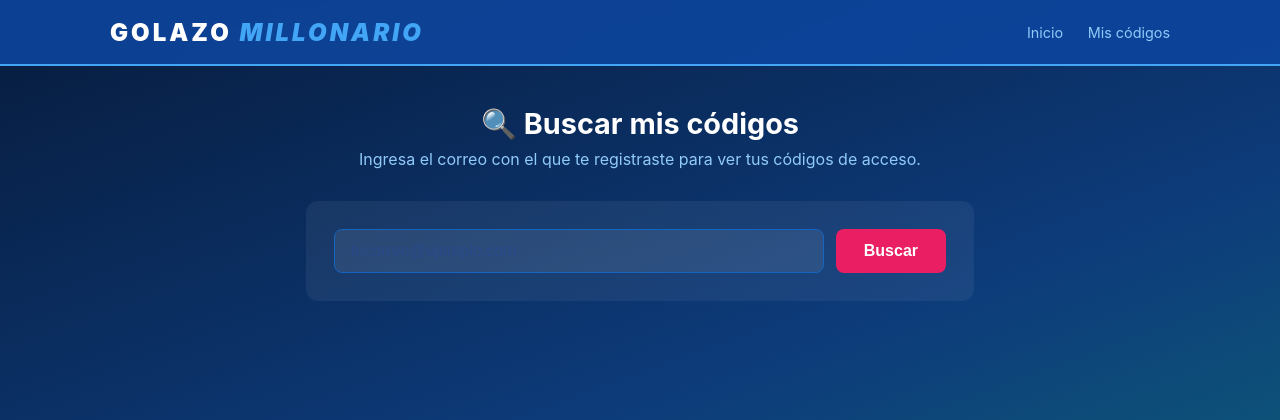
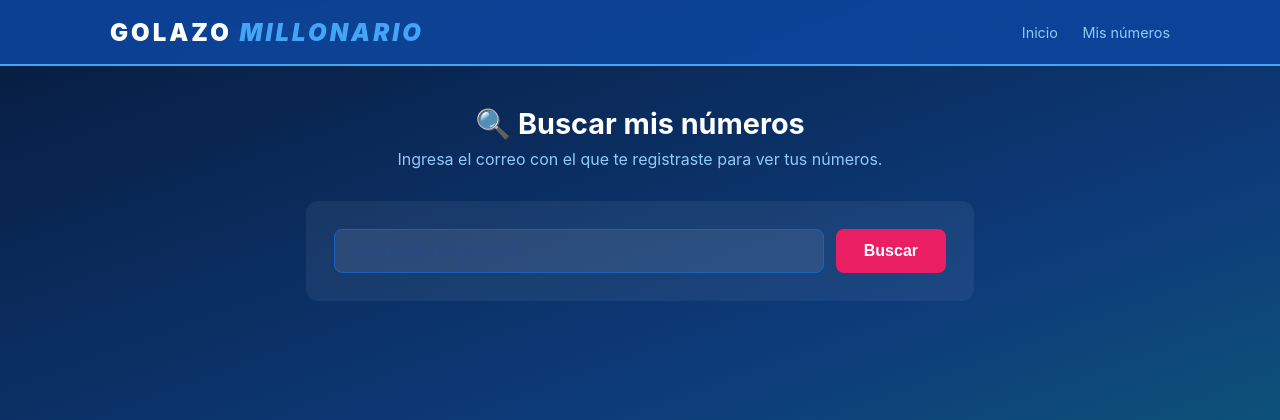
Before and after one commit to Samuek9/golazo-millonario, a Flask app: page /buscar in a window 1280 px wide. Shown: the top 420 px of the page. Run offline with Flask 3, Linux system fonts and the light colour scheme; some libraries are stand-ins or nearby versions.

Commit message:
Rename raffle "codigo" to "numero" throughout, keep "codigo" only for Nequi advisor code
The word "codigo" now unambiguously refers to the Nequi advisor code
(INCENTIVA03) shown prominently in that section. Raffle entries
(00-99 per color) are now called "numeros" everywhere: landing page,
checkout, mi-cuenta, buscar, terminos, privacidad, admin panel, the
digital pass image, and confirmation email text.

```diff
--- a/app.py
+++ b/app.py
@@ -53,12 +53,12 @@ SETTINGS_DEFAULTS = {
         "balones profesionales Golty — cada lotería tiene un solo premio, revisa abajo cuál le "
         "toca a tu color.\n\n"
         "El premio mayor es una PlayStation, que se juega por la Lotería de Medellín.\n\n"
-        "Cada código juega por las 2 últimas cifras del resultado de su lotería.\n\n"
+        "Cada número juega por las 2 últimas cifras del resultado de su lotería.\n\n"
         "Puedes verificar el resultado en cualquier punto autorizado o en la página oficial de "
         "cada lotería."
     ),
     "nequi_info": (
-        "Además de tus códigos de la rifa, para participar también debes afiliarte a Nequi "
+        "Además de tus números de la rifa, para participar también debes afiliarte a Nequi "
         "Negocios. Este paso no es opcional."
     ),
     "nequi_link": "https://www.nequi.com.co/negocios/app-negocios",
@@ -432,7 +432,7 @@ def generate_pass_image(buyer_name: str, codes: list, access_token: str) -> byte
 
     # Header
     draw.text((70, 40),  "GOLAZO MILLONARIO", fill="#FFFFFF", font=f_title)
-    draw.text((70, 122), "2026  ·  Códigos de Afiliación", fill="#90CAF9", font=f_year)
+    draw.text((70, 122), "2026  ·  Tus Números", fill="#90CAF9", font=f_year)
     draw.rectangle([(70, 185), (900, 188)], fill="#1976D2")
 
     # Buyer name
@@ -526,10 +526,10 @@ def send_confirmation_email(buyer: dict, codes: list, pass_bytes: bytes):
         f'<h1 style="margin:0 0 4px;font-size:2rem">GOLAZO MILLONARIO</h1>'
         f'<p style="color:#90CAF9;margin:0 0 20px;font-style:italic">2026</p>'
         f'<p>Hola <strong>{buyer["full_name"]}</strong>,</p>'
-        f'<p>¡Tus <strong>códigos de afiliación</strong> han sido confirmados!</p>'
+        f'<p>¡Tus <strong>números</strong> han sido confirmados!</p>'
         f'<table style="width:100%;border-collapse:collapse;background:rgba(255,255,255,.08);'
         f'border-radius:8px;overflow:hidden;margin:16px 0">{rows_html}</table>'
-        f'<p>Total de códigos: <strong>{len(codes)}</strong></p>'
+        f'<p>Total de números: <strong>{len(codes)}</strong></p>'
         f'<a href="{APP_URL}/mi-cuenta/{buyer["access_token"]}"'
         f' style="display:inline-block;background:#E91E63;color:#fff;padding:12px 24px;'
         f'border-radius:6px;text-decoration:none;font-weight:bold;margin:12px 0">'
@@ -541,7 +541,7 @@ def send_confirmation_email(buyer: dict, codes: list, pass_bytes: bytes):
     payload = {
         "from": EMAIL_FROM,
         "to": [buyer["email"]],
-        "subject": f"¡Tus códigos de afiliación! {RIFA_NAME}",
+        "subject": f"¡Tus números! {RIFA_NAME}",
         "html": html,
         "attachments": [{
             "filename": "pase_golazo_millonario.png",
@@ -676,7 +676,7 @@ def reservar():
             rifa_name=RIFA_NAME, code_price=CODE_PRICE_COP,
             pack_price=CODE_PRICE_COP * 10, available_packs=0,
             max_packs=MAX_PACKS, colors=COLORS, sold=0, settings=get_settings(),
-            error="No hay suficientes códigos disponibles. Intenta con menos paquetes.",
+            error="No hay suficientes números disponibles. Intenta con menos paquetes.",
         ), 409
 
     reference   = f"{REFERENCE_PREFIX}-{order_id}"
@@ -688,7 +688,7 @@ def reservar():
             link_data = wompi_create_payment_link(
                 amount_cop=total_amount,
                 reference=reference,
-                description=f"{packs} paquete(s) — {total_codes} códigos de afiliación",
+                description=f"{packs} paquete(s) — {total_codes} números",
             )
             link_id = str(link_data.get("id", ""))
             payment_url = (
--- a/templates/admin.html
+++ b/templates/admin.html
@@ -101,7 +101,7 @@
     </div>
     <div class="stat-card" style="border-color:#E91E63">
       <div class="val">{{ stats.codes_sold }}</div>
-      <div class="lbl">Códigos vendidos</div>
+      <div class="lbl">Números vendidos</div>
     </div>
     <div class="stat-card" style="border-color:#AB47BC">
       <div class="val">${{ "{:,.0f}".format(stats.revenue_cop) }}</div>
@@ -109,7 +109,7 @@
     </div>
     <div class="stat-card" style="border-color:#26A69A">
       <div class="val">{{ stats.codes_available }}</div>
-      <div class="lbl">Códigos disponibles</div>
+      <div class="lbl">Números disponibles</div>
     </div>
     <div class="stat-card" style="border-color:#E91E63">
       <div class="val">{{ stats.nequi_clicks }}</div>
@@ -238,7 +238,7 @@
             <th>Ciudad</th>
             <th>Teléfono</th>
             <th>Órdenes pagadas</th>
-            <th>Códigos</th>
+            <th>Números</th>
             <th>Registro</th>
           </tr>
         </thead>
--- a/templates/base.html
+++ b/templates/base.html
@@ -17,7 +17,7 @@
       </div>
       <nav>
         <a href="/">Inicio</a>
-        <a href="/buscar">Mis códigos</a>
+        <a href="/buscar">Mis números</a>
       </nav>
     </div>
   </header>
--- a/templates/buscar.html
+++ b/templates/buscar.html
@@ -1,12 +1,12 @@
 {% extends "base.html" %}
-{% block title %}Buscar mis códigos{% endblock %}
+{% block title %}Buscar mis números{% endblock %}
 
 {% block content %}
 <section class="buscar-section" style="max-width:700px;margin:40px auto;padding:0 16px">
 
   <div style="text-align:center;margin-bottom:32px">
-    <h2 style="color:#fff;font-size:1.8rem;margin-bottom:8px">🔍 Buscar mis códigos</h2>
-    <p style="color:#90CAF9">Ingresa el correo con el que te registraste para ver tus códigos de acceso.</p>
+    <h2 style="color:#fff;font-size:1.8rem;margin-bottom:8px">🔍 Buscar mis números</h2>
+    <p style="color:#90CAF9">Ingresa el correo con el que te registraste para ver tus números.</p>
   </div>
 
   <form method="POST" action="/buscar"
@@ -61,7 +61,7 @@
     </div>
 
     <p style="color:#90CAF9;margin:0 0 12px;font-size:0.85rem">
-      {{ item.order.quantity }} códigos · ${{ "{:,.0f}".format(item.order.total_amount) }} COP
+      {{ item.order.quantity }} números · ${{ "{:,.0f}".format(item.order.total_amount) }} COP
     </p>
 
     {% if item.codes_by_color %}
--- a/templates/cuenta.html
+++ b/templates/cuenta.html
@@ -11,7 +11,7 @@
   {% if not orders %}
   <div class="empty-state">
     <p>Aún no tienes órdenes registradas.</p>
-    <a href="/" class="btn-primary">Comprar códigos</a>
+    <a href="/" class="btn-primary">Comprar números</a>
   </div>
   {% endif %}
 
@@ -33,7 +33,7 @@
 
     <div class="order-card-body">
       <div class="order-meta">
-        <span>{{ item.order.quantity }} códigos · {{ item.order.packs }} paquete{% if item.order.packs > 1 %}s{% endif %}</span>
+        <span>{{ item.order.quantity }} números · {{ item.order.packs }} paquete{% if item.order.packs > 1 %}s{% endif %}</span>
         <span>${{ "{:,.0f}".format(item.order.total_amount) }} COP</span>
       </div>
 
@@ -77,7 +77,7 @@
   {% if has_paid.value %}
   <div class="pass-section">
     <h3>Tu Pase Digital</h3>
-    <p style="color:#90CAF9">Comprobante de tus códigos de afiliación a Golazo Millonario.</p>
+    <p style="color:#90CAF9">Comprobante de tus números en Golazo Millonario.</p>
     <img src="/pase/{{ buyer.access_token }}.png" alt="Pase Digital"
          style="max-width:100%;border-radius:12px;border:2px solid #1565C0;margin-top:12px">
     <br>
--- a/templates/privacidad.html
+++ b/templates/privacidad.html
@@ -6,13 +6,13 @@
   <h2 style="color:#fff;margin-bottom:16px">Política de Privacidad — {{ rifa_name }}</h2>
 
   <h3 style="color:#fff;margin-top:24px">Datos que recolectamos</h3>
-  <p>Al registrarte para comprar códigos recolectamos: nombre completo, tipo y número de documento, celular,
-     correo electrónico y ciudad. Estos datos son necesarios para identificarte como titular de tus códigos
+  <p>Al registrarte para comprar números recolectamos: nombre completo, tipo y número de documento, celular,
+     correo electrónico y ciudad. Estos datos son necesarios para identificarte como titular de tus números
      y para entregarte tu Pase Digital.</p>
 
   <h3 style="color:#fff;margin-top:24px">Uso de los datos</h3>
   <p>Usamos tus datos únicamente para: procesar tu compra, enviarte tu Pase Digital por correo, permitirte
-     consultar tus códigos, y contactarte en caso de dudas sobre tu pago. No vendemos ni compartimos tus datos
+     consultar tus números, y contactarte en caso de dudas sobre tu pago. No vendemos ni compartimos tus datos
      con terceros distintos de la pasarela de pago (Wompi) y el proveedor de correo (Resend), estrictamente
      necesarios para completar tu compra.</p>
 
--- a/templates/resultado.html
+++ b/templates/resultado.html
@@ -11,7 +11,7 @@
     <p class="ref-note">Referencia: <code>{{ order_ref }}</code></p>
     {% if access_token %}
     <a href="/mi-cuenta/{{ access_token }}" class="btn-primary" style="display:inline-block;margin-bottom:10px">
-      Ver mis códigos →
+      Ver mis números →
     </a><br>
     {% endif %}
     <a href="/buscar" class="btn-secondary">🔍 Buscar por correo</a>
@@ -19,7 +19,7 @@
     {% elif status in ('DECLINED', 'VOIDED', 'ERROR') %}
     <div class="resultado-icon error">❌</div>
     <h2>Pago no completado</h2>
-    <p>Tu pago fue rechazado o cancelado. Los códigos reservados fueron liberados.</p>
+    <p>Tu pago fue rechazado o cancelado. Los números reservados fueron liberados.</p>
     <p class="ref-note">Referencia: <code>{{ order_ref }}</code></p>
     <a href="/" class="btn-primary">Intentar de nuevo</a>
 
--- a/templates/terminos.html
+++ b/templates/terminos.html
@@ -20,11 +20,11 @@
 
   <h3 style="color:#fff;margin-top:24px">1. Objeto</h3>
   <p>{{ rifa_name }} es una rifa organizada para recaudar fondos para el club, con un premio descrito en la
-     página principal. La compra de un código otorga un número dentro de una paleta de colores, participante
+     página principal. La compra de un número te asigna un lugar dentro de una paleta de colores, participante
      en el sorteo descrito en la sección "El premio".</p>
 
   <h3 style="color:#fff;margin-top:24px">2. Precio y paquetes</h3>
-  <p>Cada código tiene un valor fijo publicado en la página principal. El paquete mínimo de compra es de 10 códigos
+  <p>Cada número tiene un valor fijo publicado en la página principal. El paquete mínimo de compra es de 10 números
      (uno por cada color). Los precios están expresados en pesos colombianos (COP) e incluyen los impuestos aplicables.</p>
 
   <h3 style="color:#fff;margin-top:24px">3. Asignación de números</h3>
@@ -74,7 +74,7 @@
   <p>Consulta el tratamiento de tus datos en nuestra <a href="/privacidad" style="color:#E91E63">Política de Privacidad</a>.</p>
 
   <h3 style="color:#fff;margin-top:24px">8. Contacto</h3>
-  <p>Para dudas sobre tu compra, usa la sección <a href="/buscar" style="color:#E91E63">Mis códigos</a> o contacta
+  <p>Para dudas sobre tu compra, usa la sección <a href="/buscar" style="color:#E91E63">Mis números</a> o contacta
      directamente al club organizador.</p>
 </section>
 {% endblock %}
```
Also changed, not shown: templates/checkout.html (+4 -4 lines), templates/index.html (+11 -11 lines).
